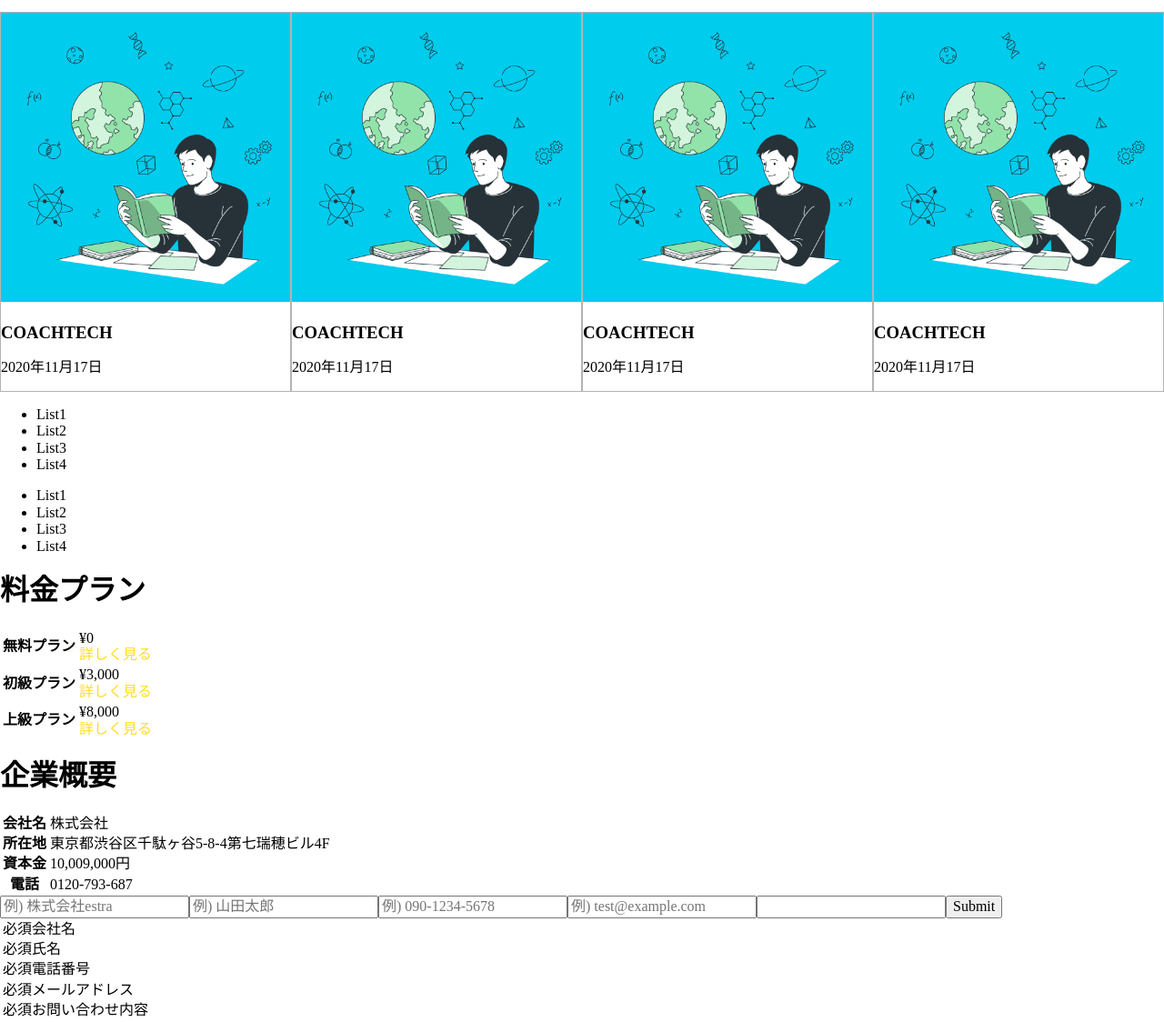
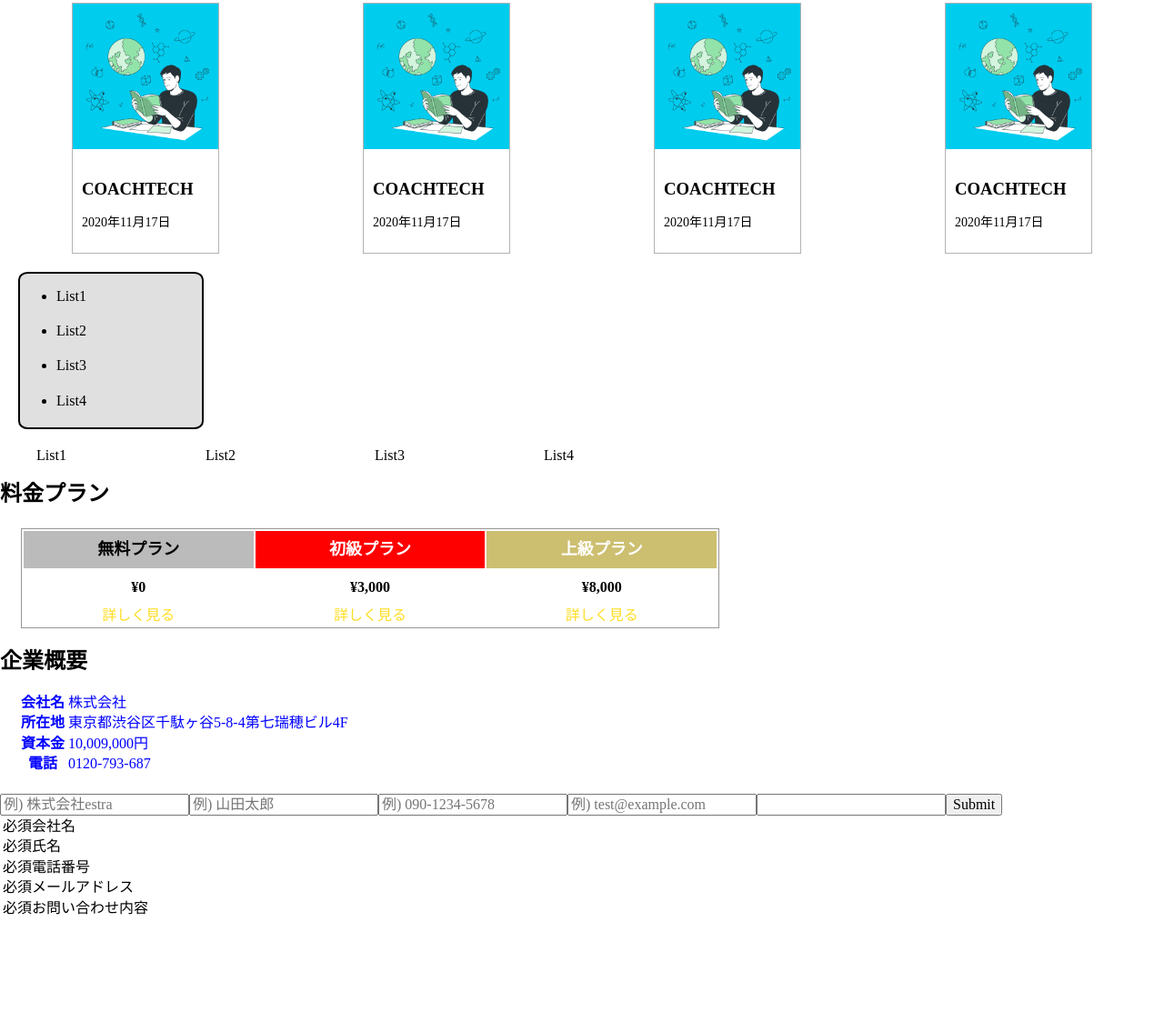
Before and after one commit to nisihara-yudai/seiteki, a plain HTML site: page index.html in a window 1280 px wide. Shown: the part 1051-2175 px from the top of the page at 91% size. After the commit the page ends 2062 px from the top, so only its background shows below. Drawn offline with Linux system fonts and the light colour scheme.

Commit message:
second commit

```diff
--- a/css/style.css
+++ b/css/style.css
@@ -192,9 +192,9 @@ a.btn04 {
 /* 画像なしカード */
 .card {
     border: 2px solid rgb(179, 179, 179);
-    width: 50%;
+    width: 45%;
     padding: 10px;
-    margin-bottom: 20px;
+    margin: 10px 20px;
 }
 
 .coachtech {
@@ -217,14 +217,81 @@ a.detail01 {
 /* 複数画像ありカード */
 .much_pictures {
     display: flex;
-    justify-content: space-between;
+    justify-content: space-around;
 }
 
 .picture {
     border: 1px solid rgb(179, 179, 179);
+    width: 160px;
 }
 
 img.pictures {
     width: 100%;
     background-color: #0CE;
 }
+
+.explain {
+    padding: 10px;
+}
+
+p.date {
+    font-size: 14px;
+}
+
+.list01{
+    margin: 20px;
+    border: 2px solid #000;
+    background-color: rgb(224, 224, 224);
+    width: 200px;
+    border-radius: 5%;
+}
+
+.List01{
+    margin-bottom: 20px;
+}
+
+.LIST02{
+    display: flex;
+    list-style: none;
+    /* flex-direction: row; */
+}
+
+.List02{
+    width: 15%;
+}
+
+.price_plan{
+    border: 1px solid rgb(155, 149, 149);
+    margin: 23px;
+    width: 60%;
+    text-align: center;
+    /* padding: 10px; */
+}
+
+.plan01{
+    background-color: rgb(187, 187, 187);
+    padding: 10px;
+    font-size: 18px;
+    border-left: rgb(187, 187, 187);
+}
+
+.plan02{
+    background-color: red;
+    color: #fff;
+    padding: 10px;
+    font-size: 18px;
+    border-left: red;
+}
+
+.plan03{
+    background-color: rgba(168, 144, 8, 0.575);
+    color: #fff;
+    padding: 10px;
+    font-size: 18px;
+}
+
+.price{
+    border-right: rgb(187, 187, 187);
+    padding: 10px;
+    font-weight: bold;
+}
--- a/index.html
+++ b/index.html
@@ -109,30 +109,38 @@
   <div class="much_pictures">
     <div class="picture">
       <img src="img/part.png" alt="" class="pictures">
+      <div class="explain">
         <h3>COACHTECH</h3>
         <p class="date">2020年11月17日</p>
       </div>
+    </div>
     <div class="picture">
       <img src="img/part.png" alt="" class="pictures">
+      <div class="explain">
         <h3>COACHTECH</h3>
         <p class="date">2020年11月17日</p>
       </div>
+    </div>
     <div class="picture">
       <img src="img/part.png" alt="" class="pictures">
+      <div class="explain">
         <h3>COACHTECH</h3>
         <p class="date">2020年11月17日</p>
       </div>
+    </div>
     <div class="picture">
       <img src="img/part.png" alt="" class="pictures">
+      <div class="explain">
     <h3>COACHTECH</h3>
     <p class="date">2020年11月17日</p>
+</div>
     </div>
   </div>
 
   <!-- リスト -->
   <!-- 縦並びリスト -->
   <div class="list01">
-    <ul>
+    <ul class="LIST01">
       <li class="List01">List1</li>
       <li class="List01">List2</li>
       <li class="List01">List3</li>
@@ -142,7 +150,7 @@
 
   <!-- 横並びリスト -->
   <div class="list02">
-    <ul>
+    <ul class="LIST02">
       <li class="List02">List1</li>
       <li class="List02">List2</li>
       <li class="List02">List3</li>
@@ -152,31 +160,28 @@
 
   <!-- テーブルタグ -->
   <!-- 料金プラン -->
-  <table>
-    <h1>料金プラン</h1>
+  <table class="price_plan">
+    <h2 class="price_plan01">料金プラン</h2>
     <tr>
       <th class="plan01">無料プラン</th>
-      <td class="price">¥0 <br>
-        <a href="#" class="detail01">詳しく見る</a>
-      </td>
+      <th class="plan02">初級プラン</th>
+      <th class="plan03">上級プラン</th>
     </tr>
     <tr>
-      <th class="plan01">初級プラン</th>
-      <td class="price">¥3,000 <br>
-        <a href="#" class="detail01">詳しく見る</a>
-      </td>
+      <td class="price">¥0</td>
+      <td class="price">¥3,000</td>
+      <td class="price">¥8,000</td>
     </tr>
     <tr>
-      <th class="plan01">上級プラン</th>
-      <td class="price">¥8,000 <br>
-        <a href="#" class="detail01">詳しく見る</a>
-      </td>
+      <td><a href="#" class="detail01">詳しく見る</a></td>
+      <td><a href="#" class="detail01">詳しく見る</a></td>
+      <td><a href="#" class="detail01">詳しく見る</a></td>
     </tr>
   </table>
 
   <!-- 企業概要 -->
-  <table>
-    <h1>企業概要</h1>
+  <table class="company detail">
+    <h2 class="company detail01">企業概要</h2>
     <tr>
       <th class="title">会社名</th>
       <td class="sub">株式会社</td>
@@ -196,7 +201,7 @@
   </table>
 
   <!-- フォーム -->
-  <table>
+  <table class="form_format">
     <tr>
       <td class="title01"><span class="must">必須</span>会社名</td>
       <input type="text" class="form" placeholder="例) 株式会社estra">
```
Lines whose indentation alone changed are shown as unchanged.
